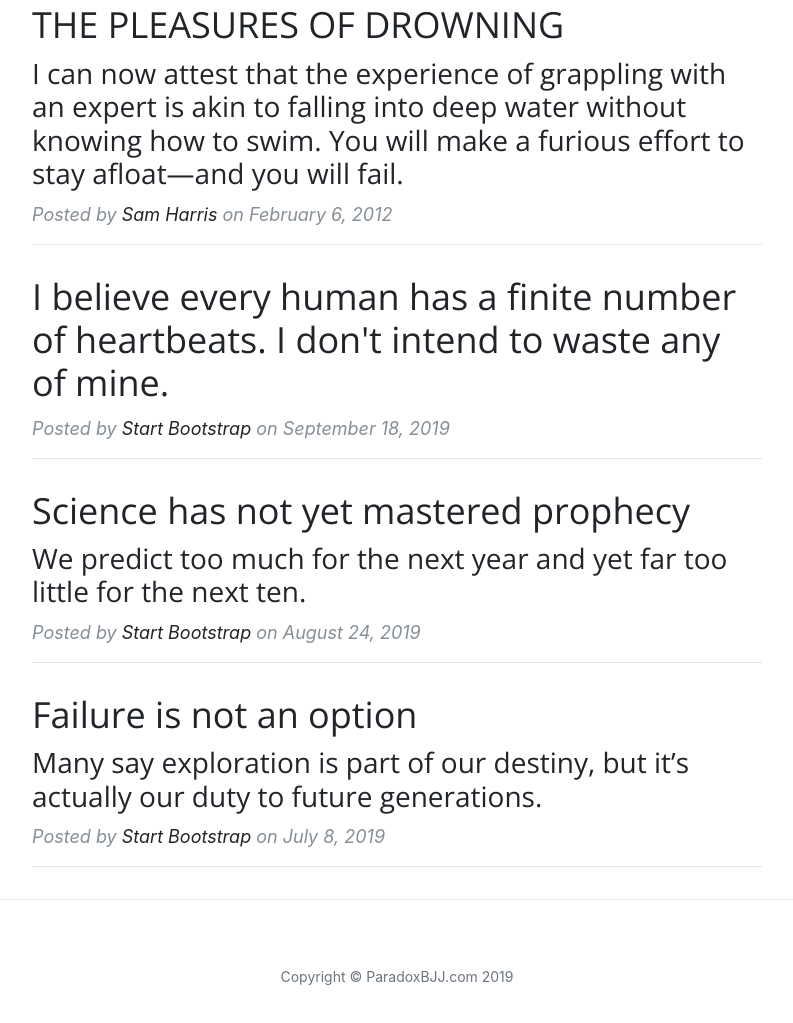
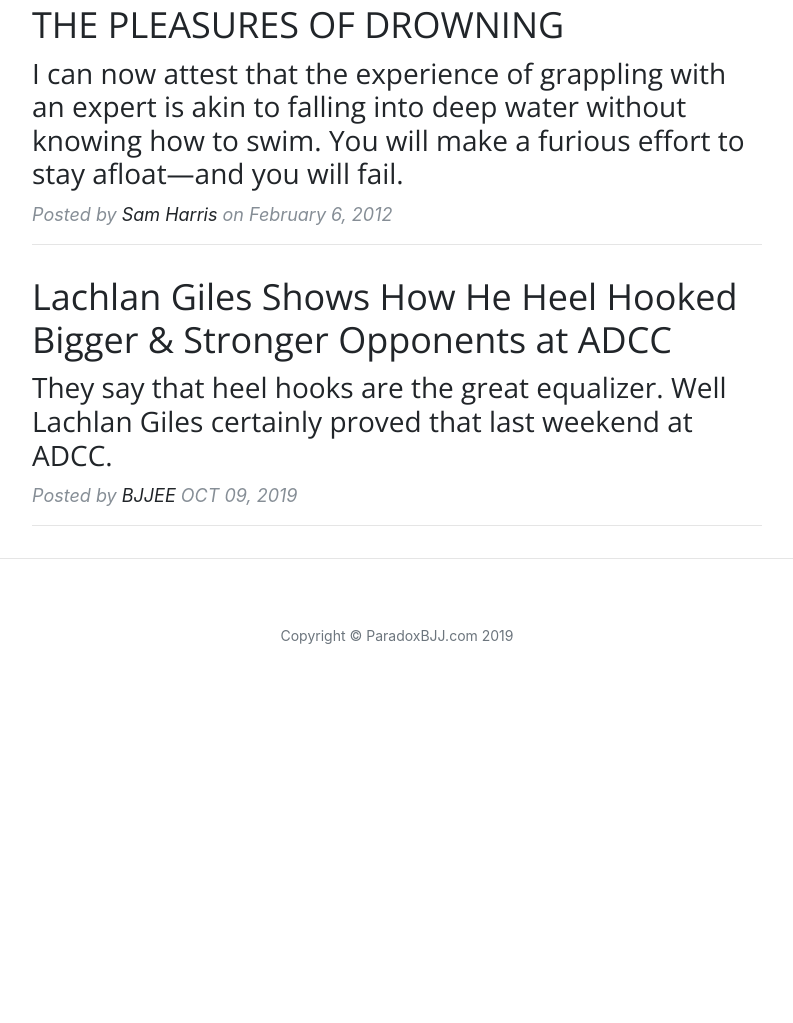
Before and after one commit to tzourg1/tzourg1.github.io, a website: page articles/index.html in a window 1280 px wide. Shown: the part 761-1784 px from the top of the page, without its empty margins (243-1036 px from the left). After the commit the page ends 1472 px from the top, so only its background shows below. Drawn offline with nearby package versions, Linux system fonts and the light colour scheme; files that its build step writes are made by us from their sources; files whose address does not match are found by name.

Commit message:
Update index.html

```diff
--- a/articles/index.html
+++ b/articles/index.html
@@ -78,7 +78,7 @@
       <div class="row">
         <div class="col-lg-8 col-md-10 mx-auto">
           <div class="site-heading">
-            <h1 style="color:blue;" !important>Brazilian Jiu-Jitsu articles</h1>
+            <h1 style="color:black;" !important>Brazilian Jiu-Jitsu articles</h1>
             <span class="subheading">Some interesting reads</span>
           </div>
         </div>
@@ -91,7 +91,7 @@
     <div class="row">
       <div class="col-lg-8 col-md-10 mx-auto">
         <div class="post-preview">
-          <a href="https://samharris.org/the-pleasures-of-drowning/">
+          <a href="https://samharris.org/the-pleasures-of-drowning/" target="_blank">
             <h2 class="post-title">
 THE PLEASURES OF DROWNING
             </h2>
@@ -105,44 +105,20 @@ THE PLEASURES OF DROWNING
         </div>
         <hr>
         <div class="post-preview">
-          <a href="post.html">
+          <a href="https://tzourg1.github.io/articles/" target="_blank">
             <h2 class="post-title">
-              I believe every human has a finite number of heartbeats. I don't intend to waste any of mine.
-            </h2>
-          </a>
-          <p class="post-meta">Posted by
-            <a href="#">Start Bootstrap</a>
-            on September 18, 2019</p>
-        </div>
-        <hr>
-        <div class="post-preview">
-          <a href="post.html">
-            <h2 class="post-title">
-              Science has not yet mastered prophecy
+            Lachlan Giles Shows How He Heel Hooked Bigger &amp; Stronger Opponents at ADCC
             </h2>
             <h3 class="post-subtitle">
-              We predict too much for the next year and yet far too little for the next ten.
+They say that heel hooks are the great equalizer. Well Lachlan Giles certainly proved that last weekend at ADCC.
             </h3>
           </a>
           <p class="post-meta">Posted by
-            <a href="#">Start Bootstrap</a>
-            on August 24, 2019</p>
+            <a href="#">BJJEE</a>
+            OCT 09, 2019</p>
         </div>
-        <hr>
-        <div class="post-preview">
-          <a href="post.html">
-            <h2 class="post-title">
-              Failure is not an option
-            </h2>
-            <h3 class="post-subtitle">
-              Many say exploration is part of our destiny, but it’s actually our duty to future generations.
-            </h3>
-          </a>
-          <p class="post-meta">Posted by
-            <a href="#">Start Bootstrap</a>
-            on July 8, 2019</p>
-        </div>
-        <hr>
+              <hr>
+
         <!-- Pager -->
       </div>
     </div>
```
